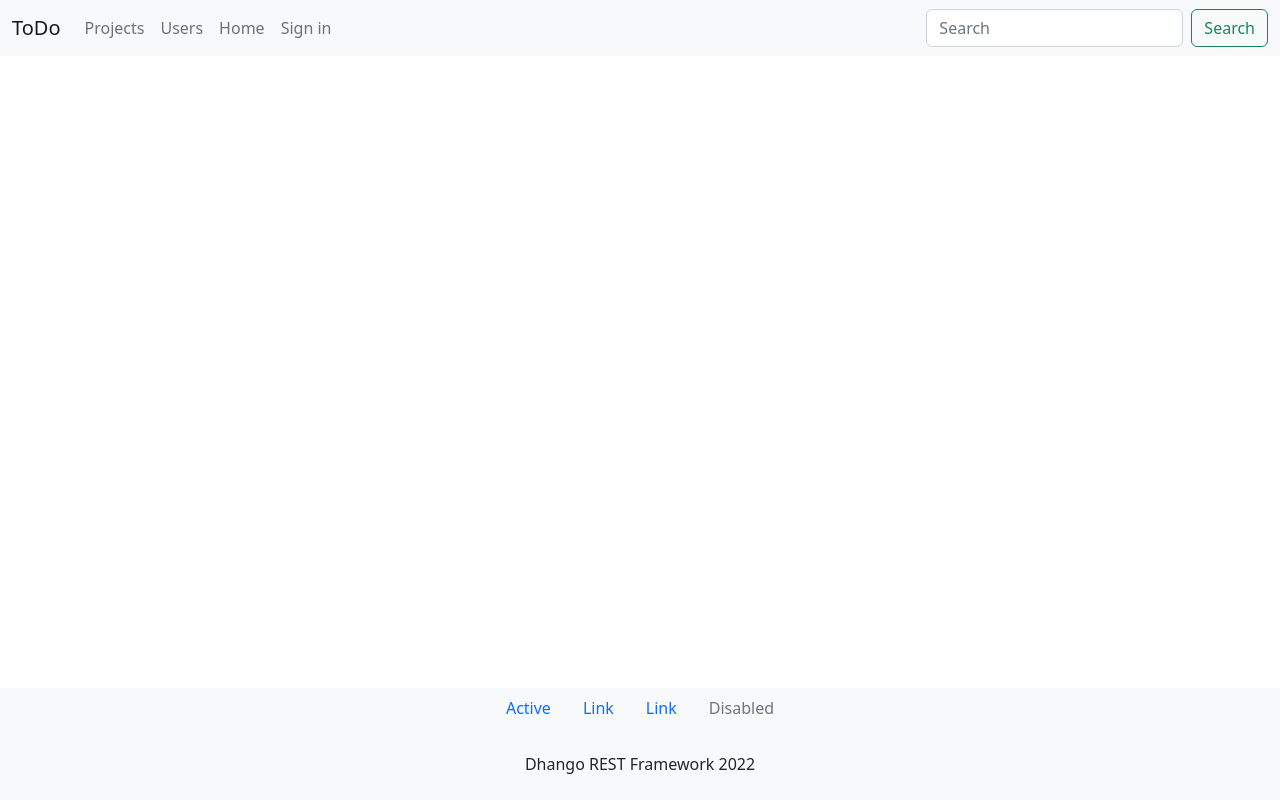
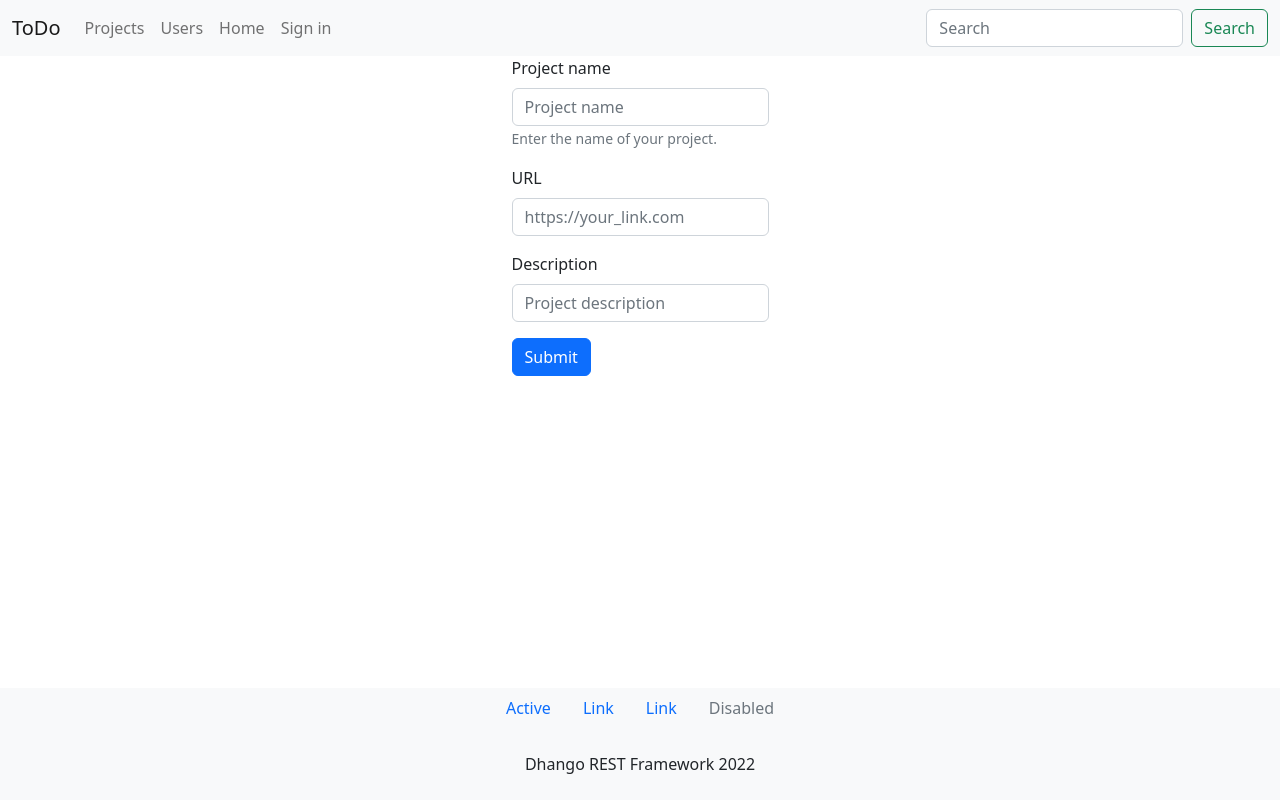
Before and after one commit to kpomak/TODO, a React (Create React App) app in the folder frontend/: page /projects/create in a window 1280 px wide. Built offline with nearby package versions, Linux system fonts and the light colour scheme; no server answers.

Commit message:
create project

```diff
--- a/frontend/src/App.js
+++ b/frontend/src/App.js
@@ -12,12 +12,14 @@ import Home from './components/Home';
 import axios from 'axios';
 import Cookies from 'universal-cookie';
 import LoginForm from './components/LoginForm';
+import CreateProject from './components/CreateProjectForm';
 
 
 class App extends Component {
   constructor(props) {
     super(props)
-    const apiPath = 'http://localhost:8000/api/'
+    this.serverPath = "http://localhost:8000/"
+    this.apiPath = this.serverPath + "api/"
     this.state = {
       'users': [],
       'projects': [],
@@ -26,23 +28,23 @@ class App extends Component {
       'user': {},
       'username': '',
       'api': [
-        apiPath + 'users',
-        apiPath + 'projects',
-        apiPath + 'todo',
+        this.apiPath + 'users/',
+        this.apiPath + 'projects/',
+        this.apiPath + 'todo/',
       ]
     }
   }
 
   deleteItem(path, id) {
     const headers = this.getHeaders();
-    axios.delete(`http://localhost:8000/api/${path}/${id}/`, {'headers': headers})
+    axios.delete(this.apiPath + `${path}/${id}`, {'headers': headers})
       .then(response => {
         this.pullData()
       }).catch(error => console.log(error));
   }
 
   getToken (username, password) {
-    axios.post('http://localhost:8000/api-token-auth/', {'username':username, 'password': password})
+    axios.post(this.serverPath + 'api-token-auth/', {'username':username, 'password': password})
       .then(response => {
         this.saveToken(response.data['token'], username)})
       .catch(error => alert('Wrong value of username or password'));
@@ -104,13 +106,21 @@ class App extends Component {
     }
 
     const _pullData = (url) => {
-      const key = url.split('/').pop();
+      const key = url.slice(0, -1).split('/').pop();
       fetcher(url, key);
     }
 
     this.state.api.forEach(url => {
       _pullData(url);
     })
+  }
+
+  createItem(url, data) {
+    const headers = this.getHeaders();
+    axios.post(this.apiPath + url, data, {'headers': headers}).then(response => {
+      alert('Successfully created');
+      this.pullData();
+    }).catch(error => console.log('Something goes wrong', error));
   }
 
   componentDidMount() {
@@ -128,6 +138,7 @@ class App extends Component {
                   <Route path='login' element={<LoginForm getToken={(username, password) => this.getToken(username, password)}/>} />
                   <Route path='projects' element={<ProjectList projects={this.state.projects} deleteItem={(item, id) => this.deleteItem(item, id) }/>} />
                     <Route path='projects/:id' element={<ProjectDetail projects={this.state.projects}/>} />
+                    <Route path='projects/create' element={<CreateProject id={this.state.user.id} createProject={(url, data) => this.createItem(url, data)}/>} />
                   <Route path='todo' element={<ToDoList toDoTasks={this.state.todo}
                     projects={this.state.projects} users={this.state.users} deleteItem={(item, id) => this.deleteItem(item, id)} />} />
                   <Route path='users' element={<UsersList users={this.state.users}/>} />
--- /dev/null
+++ b/frontend/src/components/CreateProjectForm.js
@@ -0,0 +1,56 @@
+import React, { Component } from 'react';
+import Form from 'react-bootstrap/Form';
+import { Link } from 'react-router-dom';
+
+class CreateProject extends Component {
+	constructor(props) {
+		super(props)
+		this.state = {
+			"projectName": "",
+			"link": "",
+			"description": "",
+			"projectTeam": [props.id],
+		}
+	}
+
+	handleChange(target) {
+		this.setState({[target.name]: target.value});
+	}
+
+	handleSubmit(event) {
+		this.props.createProject('projects/', this.state);
+	}
+
+	render() {
+		return(
+			<div className="container-xxl">
+				<div className="d-flex justify-content-center">
+					<Form>
+						<Form.Group className="mb-3" controlId="formBasicProjectName">
+							<Form.Label>Project name</Form.Label>
+							<Form.Control type="text" name="projectName" placeholder="Project name" onChange={({target}) => this.handleChange(target)}/>
+							<Form.Text className="text-muted">
+								Enter the name of your project.
+							</Form.Text>
+						</Form.Group>
+
+						<Form.Group className="mb-3" controlId="formBasicLink">
+							<Form.Label>URL</Form.Label>
+							<Form.Control type="text" name="link" placeholder="https://your_link.com" onChange={({target}) => this.handleChange(target)}/>
+						</Form.Group>
+
+						<Form.Group className="mb-3" controlId="formBasicDescription">
+						<Form.Label>Description</Form.Label>
+							<Form.Control type="text" name="description" placeholder='Project description' onChange={({target}) => this.handleChange(target)}/>
+						</Form.Group>
+
+						<Link className='btn btn-primary' to='../projects/'
+										onClick={(event) => this.handleSubmit(event)}>Submit</Link>
+					</Form >
+				</div>
+			</div>
+		);
+	}
+}
+
+export default CreateProject;
--- a/frontend/src/components/Projects.js
+++ b/frontend/src/components/Projects.js
@@ -35,7 +35,7 @@ const ProjectList = ({projects, deleteItem}) => {
         {projects.map(project => <ProjectInstance key={project.id} project={project} deleteItem={deleteItem}/>)}
         </tbody>
       </Table>
-      <Link to='/projects/create' className='btn btn-primary'>Create new</Link>
+      <Link to='create' className='btn btn-primary'>Create new</Link>
     </div>
   );
 }
```
Also changed, not shown: 1 other file (tests, documents, lock files or other folders).
